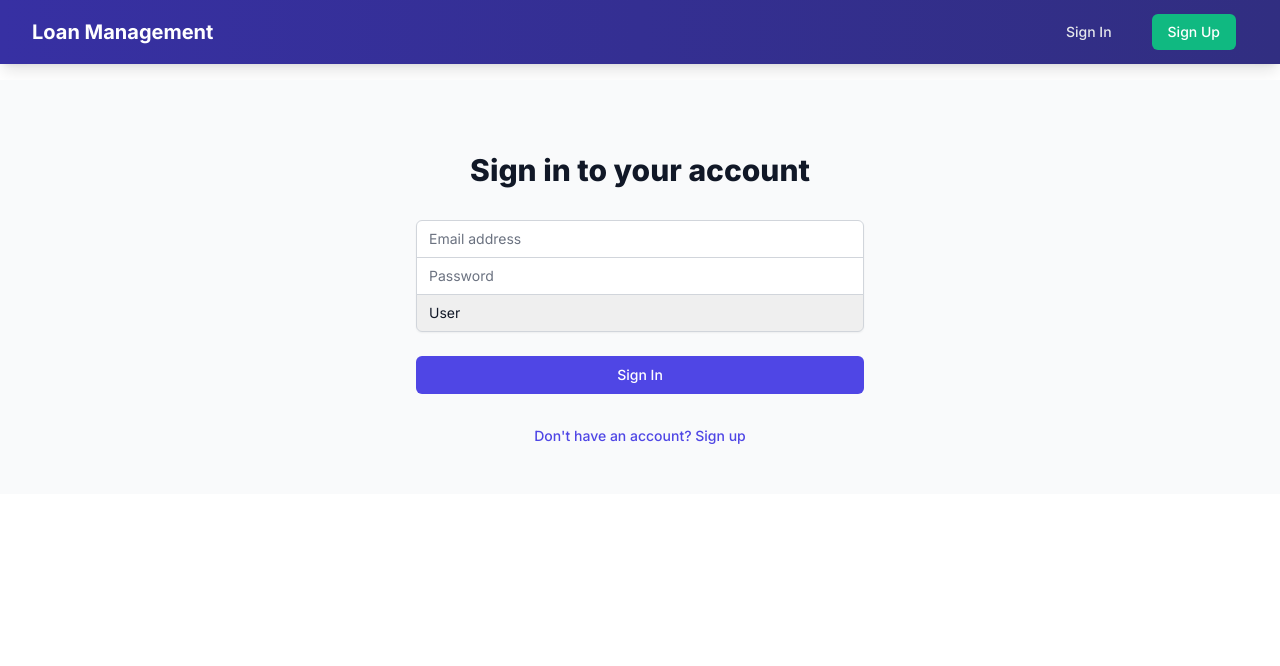
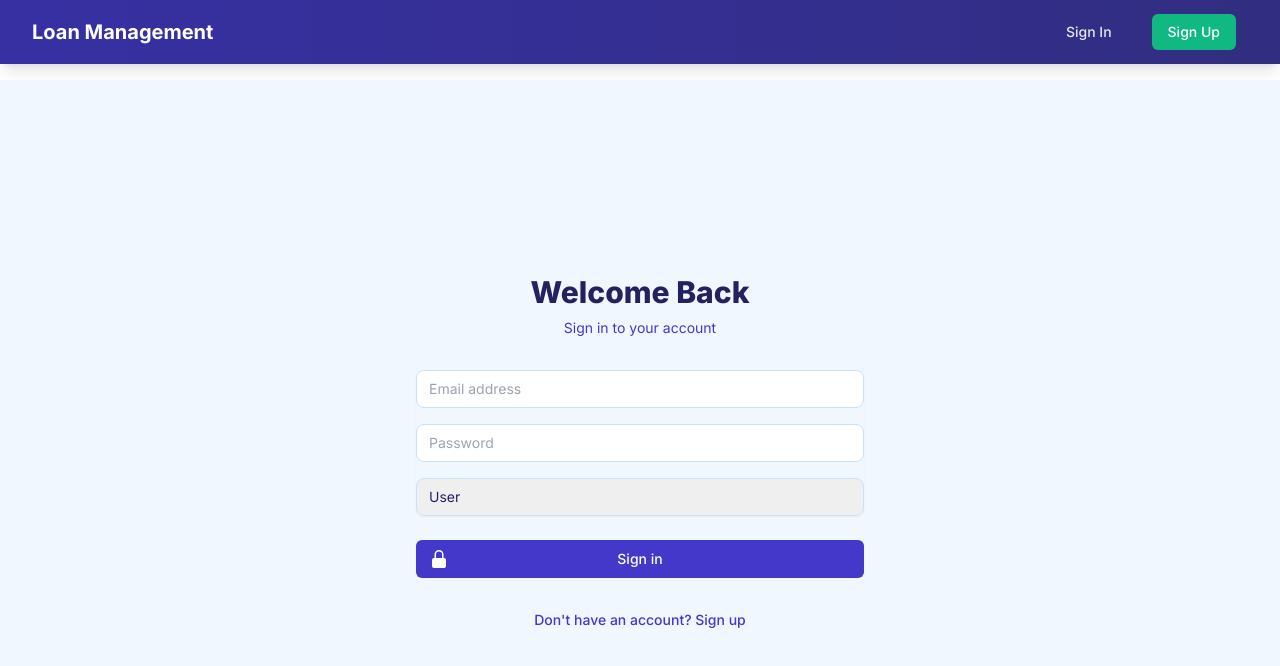
Before and after one commit to akadeepesh/LoanManagement, a Next.js app: page /auth/signin in a window 1280 px wide. Shown: the top 666 px of the page. Built offline with nearby package versions, Linux system fonts and the light colour scheme; no server answers.

Commit message:
Verifier and basic sign in page UI update

```diff
--- a/src/app/auth/signin/page.tsx
+++ b/src/app/auth/signin/page.tsx
@@ -8,7 +8,7 @@ import Link from "next/link";
 export default function SignIn() {
   const [email, setEmail] = useState("");
   const [password, setPassword] = useState("");
-  const [role, setRole] = useState("user");
+  const [role, setRole] = useState<"user" | "verifier" | "admin">("user");
   const [error, setError] = useState("");
   const router = useRouter();
 
@@ -34,16 +34,18 @@ export default function SignIn() {
   };
 
   return (
-    <div className="flex items-center justify-center bg-gray-50 py-12 px-4 sm:px-6 lg:px-8">
-      <div className="max-w-md w-full space-y-8">
+    <div className="flex min-h-[calc(100vh-5rem)] items-center justify-center bg-primary-50 py-12 px-4 sm:px-6 lg:px-8">
+      <div className="w-full max-w-md space-y-8">
         <div>
-          <h2 className="mt-6 text-center text-3xl font-extrabold text-gray-900">
+          <h2 className="mt-6 text-center text-3xl font-extrabold text-primary-900">
+            Welcome Back
+          </h2>
+          <p className="mt-2 text-center text-sm text-primary-600">
             Sign in to your account
-          </h2>
+          </p>
         </div>
         <form className="mt-8 space-y-6" onSubmit={handleSubmit}>
-          <input type="hidden" name="remember" value="true" />
-          <div className="rounded-md shadow-sm -space-y-px">
+          <div className="space-y-4 rounded-md shadow-sm">
             <div>
               <label htmlFor="email-address" className="sr-only">
                 Email address
@@ -54,7 +56,7 @@ export default function SignIn() {
                 type="email"
                 autoComplete="email"
                 required
-                className="appearance-none rounded-none relative block w-full px-3 py-2 border border-gray-300 placeholder-gray-500 text-gray-900 rounded-t-md focus:outline-none focus:ring-indigo-500 focus:border-indigo-500 focus:z-10 sm:text-sm"
+                className="relative block w-full appearance-none rounded-lg border border-primary-200 px-3 py-2 text-primary-900 placeholder-primary-500 focus:z-10 focus:border-primary-600 focus:outline-none focus:ring-primary-600 sm:text-sm"
                 placeholder="Email address"
                 value={email}
                 onChange={(e) => setEmail(e.target.value)}
@@ -70,7 +72,7 @@ export default function SignIn() {
                 type="password"
                 autoComplete="current-password"
                 required
-                className="appearance-none rounded-none relative block w-full px-3 py-2 border border-gray-300 placeholder-gray-500 text-gray-900 focus:outline-none focus:ring-indigo-500 focus:border-indigo-500 focus:z-10 sm:text-sm"
+                className="relative block w-full appearance-none rounded-lg border border-primary-200 px-3 py-2 text-primary-900 placeholder-primary-500 focus:z-10 focus:border-primary-600 focus:outline-none focus:ring-primary-600 sm:text-sm"
                 placeholder="Password"
                 value={password}
                 onChange={(e) => setPassword(e.target.value)}
@@ -84,8 +86,10 @@ export default function SignIn() {
                 id="role"
                 name="role"
                 value={role}
-                onChange={(e) => setRole(e.target.value)}
-                className="appearance-none rounded-none relative block w-full px-3 py-2 border border-gray-300 placeholder-gray-500 text-gray-900 rounded-b-md focus:outline-none focus:ring-indigo-500 focus:border-indigo-500 focus:z-10 sm:text-sm"
+                onChange={(e) =>
+                  setRole(e.target.value as "user" | "verifier" | "admin")
+                }
+                className="relative block w-full appearance-none rounded-lg border border-primary-200 px-3 py-2 text-primary-900 focus:z-10 focus:border-primary-600 focus:outline-none focus:ring-primary-600 sm:text-sm"
               >
                 <option value="user">User</option>
                 <option value="verifier">Verifier</option>
@@ -94,21 +98,57 @@ export default function SignIn() {
             </div>
           </div>
 
-          {error && <div className="text-red-500 text-sm mt-2">{error}</div>}
+          {error && (
+            <div className="rounded-md bg-red-50 p-4">
+              <div className="flex">
+                <div className="flex-shrink-0">
+                  <svg
+                    className="h-5 w-5 text-red-400"
+                    viewBox="0 0 20 20"
+                    fill="currentColor"
+                    aria-hidden="true"
+                  >
+                    <path
+                      fillRule="evenodd"
+                      d="M10 18a8 8 0 100-16 8 8 0 000 16zM8.28 7.22a.75.75 0 00-1.06 1.06L8.94 10l-1.72 1.72a.75.75 0 101.06 1.06L10 11.06l1.72 1.72a.75.75 0 101.06-1.06L11.06 10l1.72-1.72a.75.75 0 00-1.06-1.06L10 8.94 8.28 7.22z"
+                      clipRule="evenodd"
+                    />
+                  </svg>
+                </div>
+                <div className="ml-3">
+                  <h3 className="text-sm font-medium text-red-800">{error}</h3>
+                </div>
+              </div>
+            </div>
+          )}
 
           <div>
             <button
               type="submit"
-              className="group relative w-full flex justify-center py-2 px-4 border border-transparent text-sm font-medium rounded-md text-white bg-indigo-600 hover:bg-indigo-700 focus:outline-none focus:ring-2 focus:ring-offset-2 focus:ring-indigo-500"
+              className="group relative flex w-full justify-center rounded-md border border-transparent bg-primary-600 py-2 px-4 text-sm font-medium text-white hover:bg-primary-700 focus:outline-none focus:ring-2 focus:ring-primary-500 focus:ring-offset-2"
             >
-              Sign In
+              <span className="absolute inset-y-0 left-0 flex items-center pl-3">
+                <svg
+                  className="h-5 w-5 text-primary-500 group-hover:text-primary-400"
+                  viewBox="0 0 20 20"
+                  fill="currentColor"
+                  aria-hidden="true"
+                >
+                  <path
+                    fillRule="evenodd"
+                    d="M10 1a4.5 4.5 0 00-4.5 4.5V9H5a2 2 0 00-2 2v6a2 2 0 002 2h10a2 2 0 002-2v-6a2 2 0 00-2-2h-.5V5.5A4.5 4.5 0 0010 1zm3 8V5.5a3 3 0 10-6 0V9h6z"
+                    clipRule="evenodd"
+                  />
+                </svg>
+              </span>
+              Sign in
             </button>
           </div>
         </form>
         <div className="text-sm text-center">
           <Link
             href="/auth/signup"
-            className="font-medium text-indigo-600 hover:text-indigo-500"
+            className="font-medium text-primary-600 hover:text-primary-500"
           >
             Don&apos;t have an account? Sign up
           </Link>
--- a/src/app/verifier/page.tsx
+++ b/src/app/verifier/page.tsx
@@ -1,8 +1,17 @@
 "use client";
-
+import React, { useState, useEffect } from "react";
 import { withAuth } from "@/components/withAuth";
-import React, { useState, useEffect } from "react";
-import { Check, X, Filter, Loader2, RefreshCw } from "lucide-react";
+import {
+  Check,
+  X,
+  Filter,
+  Loader2,
+  RefreshCw,
+  AlertCircle,
+} from "lucide-react";
+import { ScrollArea } from "@/components/ui/scroll-area";
+import { Button } from "@/components/ui/button";
+import { Select } from "@/components/ui/select";
 
 interface Application {
   _id: string;
@@ -73,17 +82,31 @@ function VerifierPanel() {
     (app) => filter === "all" || app.status === filter
   );
 
+  const getStatusColor = (status: Application["status"]) => {
+    switch (status) {
+      case "verified":
+        return "bg-green-200 text-green-900";
+      case "pending":
+        return "bg-yellow-200 text-yellow-900";
+      case "rejected":
+        return "bg-red-200 text-red-900";
+      default:
+        return "bg-gray-200 text-gray-900";
+    }
+  };
+
   return (
-    <div className="p-8 max-w-7xl mx-auto bg-gray-900 text-gray-100">
+    <div className="p-8 max-w-7xl mx-auto bg-gradient-to-br from-primary-700 to-primary-800 text-gray-100 rounded-lg shadow-xl min-h-[calc(100vh-5rem)] flex flex-col">
       <div className="flex justify-between items-center mb-6">
         <h1 className="text-3xl font-bold">Loan Verification</h1>
-        <button
+        <Button
           onClick={fetchApplications}
-          className="flex items-center px-4 py-2 bg-blue-600 text-white rounded hover:bg-blue-700 transition-colors"
+          variant="secondary"
+          className="flex items-center px-4 py-2 bg-secondary-500 text-white rounded-md hover:bg-secondary-600 transition-colors duration-300"
         >
           <RefreshCw className="w-4 h-4 mr-2" />
           Refresh
-        </button>
+        </Button>
       </div>
       <div className="mb-4 flex items-center">
         <Filter className="mr-2 text-gray-400" />
@@ -94,7 +117,7 @@ function VerifierPanel() {
               e.target.value as "all" | "pending" | "verified" | "rejected"
             )
           }
-          className="bg-gray-800 text-white border border-gray-700 rounded p-2"
+          className="bg-primary-600 text-white border border-primary-500 rounded-md focus:ring-2 focus:ring-secondary-500 transition-all duration-300"
         >
           <option value="all">All</option>
           <option value="pending">Pending</option>
@@ -102,15 +125,15 @@ function VerifierPanel() {
           <option value="rejected">Rejected</option>
         </select>
       </div>
-      {loading ? (
-        <div className="flex justify-center items-center h-64">
-          <Loader2 className="w-8 h-8 animate-spin text-blue-500" />
-        </div>
-      ) : (
-        <div className="overflow-x-auto bg-gray-800 shadow-md rounded-lg">
+      <ScrollArea className="flex-grow rounded-md border border-primary-600">
+        {loading ? (
+          <div className="flex items-center justify-center h-64">
+            <Loader2 className="w-8 h-8 animate-spin text-secondary-500" />
+          </div>
+        ) : (
           <table className="w-full border-collapse">
             <thead>
-              <tr className="bg-gray-700 border-b border-gray-600">
+              <tr className="bg-primary-600 border-b border-primary-500">
                 <th className="p-3 text-left text-xs font-medium text-gray-300 uppercase tracking-wider">
                   Applicant
                 </th>
@@ -131,11 +154,11 @@ function VerifierPanel() {
                 </th>
               </tr>
             </thead>
-            <tbody className="bg-gray-800 divide-y divide-gray-700">
+            <tbody className="bg-primary-700 divide-y divide-primary-600">
               {filteredApplications.map((app) => (
                 <tr
                   key={app._id}
-                  className="hover:bg-gray-700 transition-colors"
+                  className="hover:bg-primary-600 transition-colors duration-300"
                 >
                   <td className="p-3 whitespace-nowrap">
                     <div>{app.userId.name}</div>
@@ -152,13 +175,9 @@ function VerifierPanel() {
                   </td>
                   <td className="p-3 whitespace-nowrap">
                     <span
-                      className={`px-2 py-1 rounded-full text-xs font-medium ${
-                        app.status === "verified"
-                          ? "bg-green-200 text-green-800"
-                          : app.status === "rejected"
-                          ? "bg-red-200 text-red-800"
-                          : "bg-yellow-200 text-yellow-800"
-                      }`}
+                      className={`px-2 py-1 rounded-full text-xs font-medium ${getStatusColor(
+                        app.status
+                      )}`}
                     >
                       {app.status}
                     </span>
@@ -166,24 +185,26 @@ function VerifierPanel() {
                   <td className="p-3 whitespace-nowrap">
                     {app.status === "pending" && (
                       <div className="flex space-x-2">
-                        <button
+                        <Button
                           onClick={() =>
                             handleStatusChange(app._id, "verified")
                           }
-                          className="p-1 bg-green-500 text-white rounded hover:bg-green-600 transition-colors"
+                          size="sm"
+                          className="bg-green-500 hover:bg-green-600"
                           aria-label="Verify application"
                         >
                           <Check className="w-4 h-4" />
-                        </button>
-                        <button
+                        </Button>
+                        <Button
                           onClick={() =>
                             handleStatusChange(app._id, "rejected")
                           }
-                          className="p-1 bg-red-500 text-white rounded hover:bg-red-600 transition-colors"
+                          size="sm"
+                          className="bg-red-500 hover:bg-red-600"
                           aria-label="Reject application"
                         >
                           <X className="w-4 h-4" />
-                        </button>
+                        </Button>
                       </div>
                     )}
                   </td>
@@ -191,10 +212,13 @@ function VerifierPanel() {
               ))}
             </tbody>
           </table>
+        )}
+      </ScrollArea>
+      {!loading && filteredApplications.length === 0 && (
+        <div className="text-center text-gray-400 mt-4 flex items-center justify-center">
+          <AlertCircle className="w-5 h-5 mr-2" />
+          No applications found.
         </div>
-      )}
-      {!loading && filteredApplications.length === 0 && (
-        <p className="text-center text-gray-400 mt-4">No applications found.</p>
       )}
     </div>
   );
```
